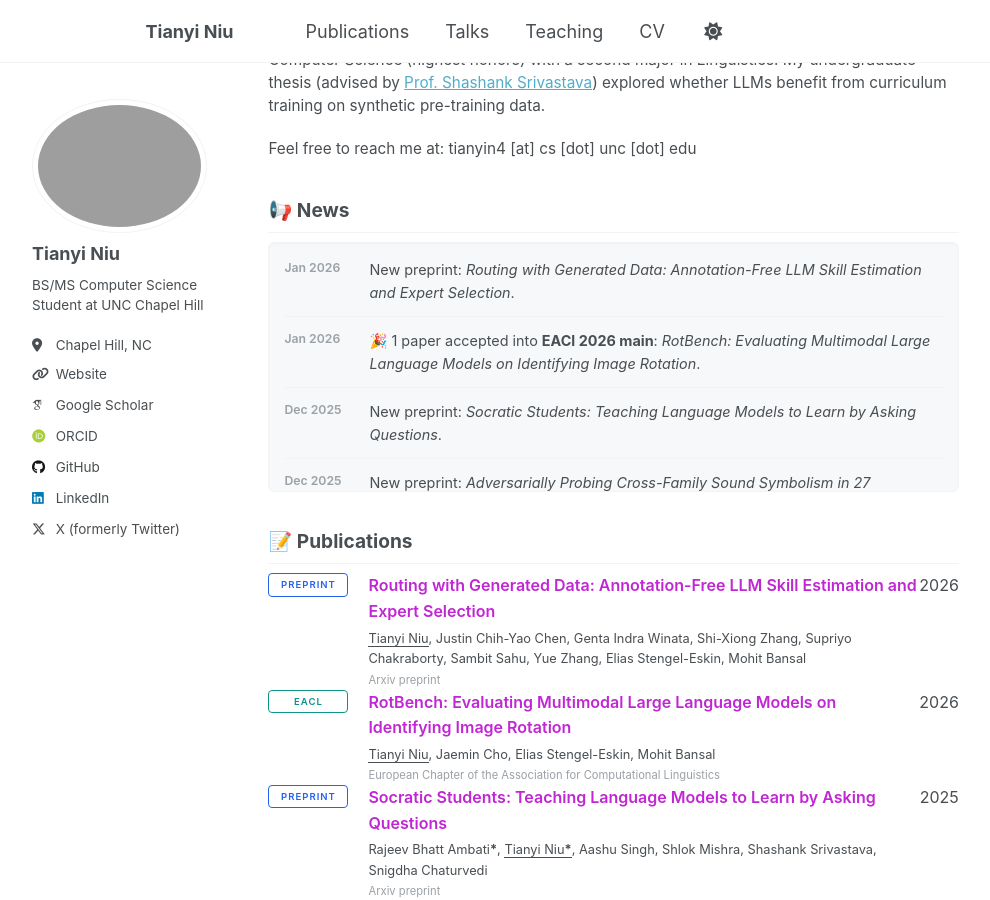
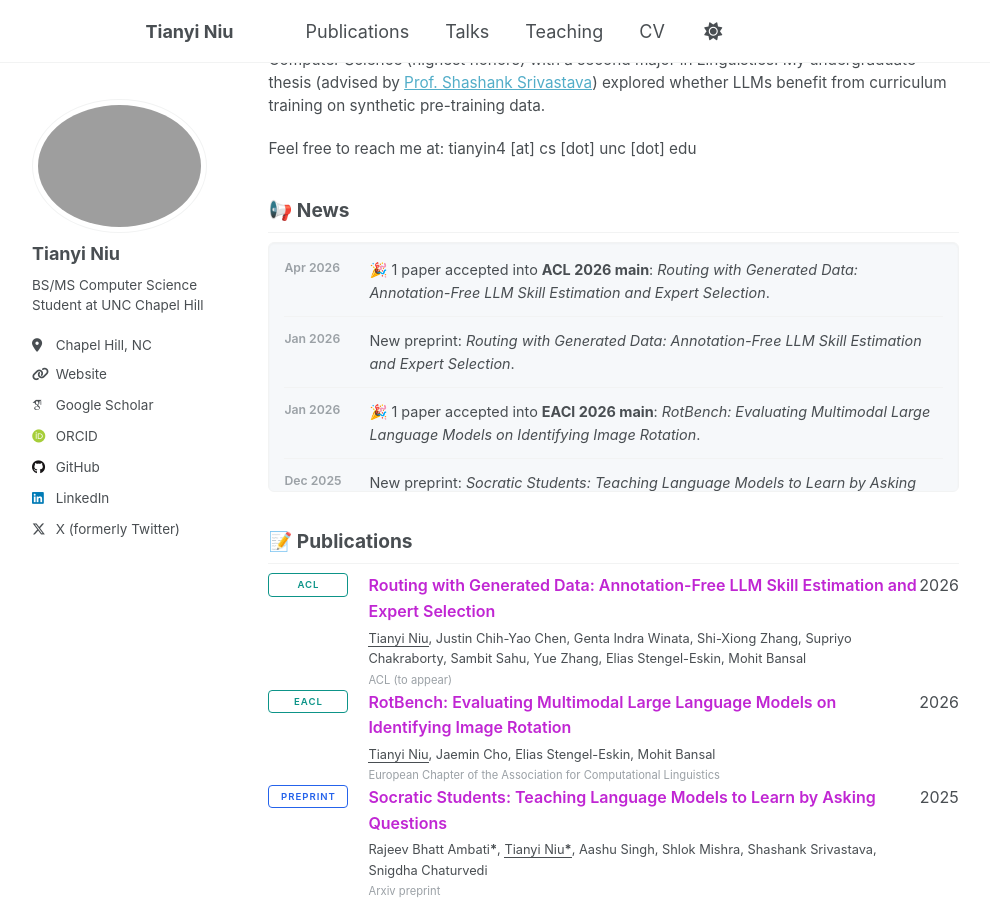
Before and after one commit to tianyiniu/tianyiniu.github.io, a Jekyll site: the page built from _pages/about.md, in a window 1280 px wide and 900 px high, scrolled down 407 px. Shown: the whole window, without its empty margins (50-1040 px from the left). Built offline with Jekyll 4.4.1, drawn with Linux system fonts in a browser that asks for light colours; some web fonts are replaced.

Commit message:
Updated CV and about for RGD ACL main

```diff
--- a/_pages/about.md
+++ b/_pages/about.md
@@ -29,6 +29,13 @@ Feel free to reach me at: tianyin4 [at] cs [dot] unc [dot] edu
 
 <div class="about-content">
   <div class="news-box">
+
+    <div class="news-item">
+      <div class="news-date">Apr 2026</div>
+      <div class="news-content">
+        🎉 1 paper accepted into <strong>ACL 2026 main</strong>: <i>Routing with Generated Data: Annotation-Free LLM Skill Estimation and Expert Selection</i>.
+      </div>
+    </div>
 
     <div class="news-item">
       <div class="news-date">Jan 2026</div>
```
Also changed, not shown: _publications/2026-01-14-rgd.md (+2 -2 lines), 2 other files.
